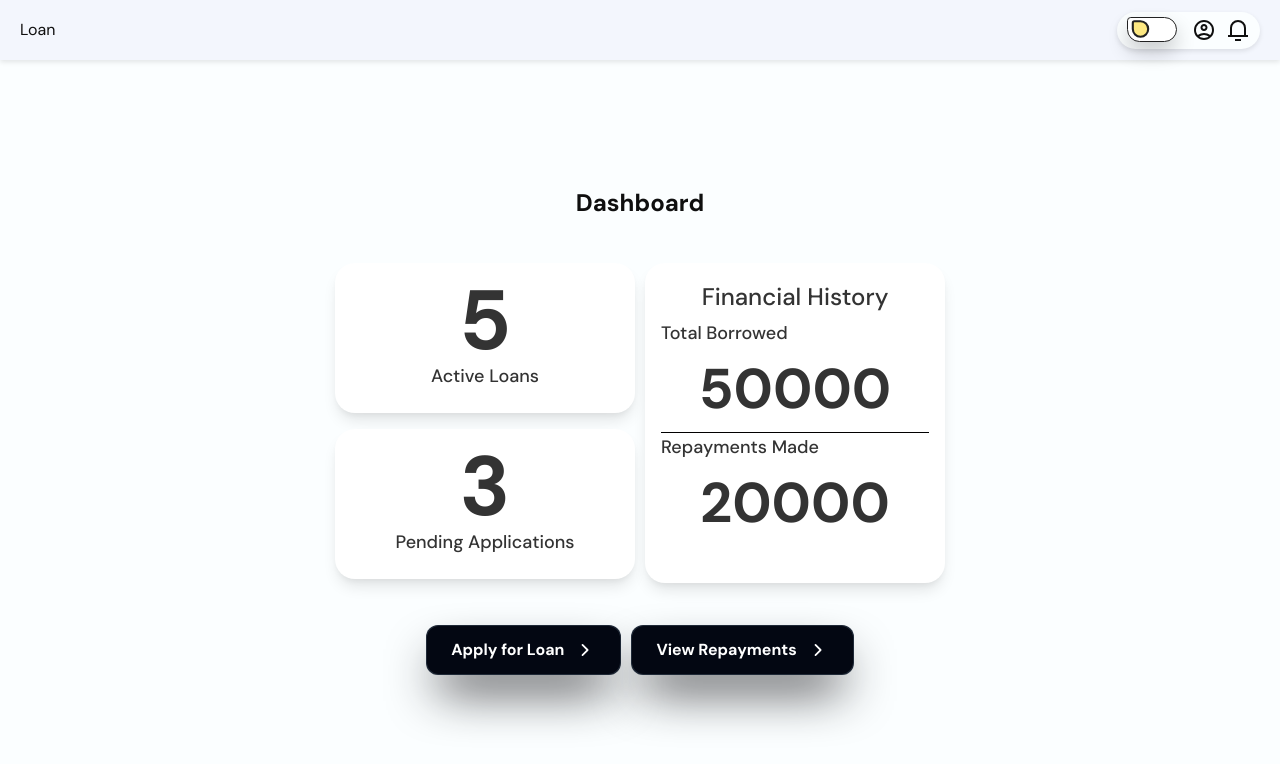
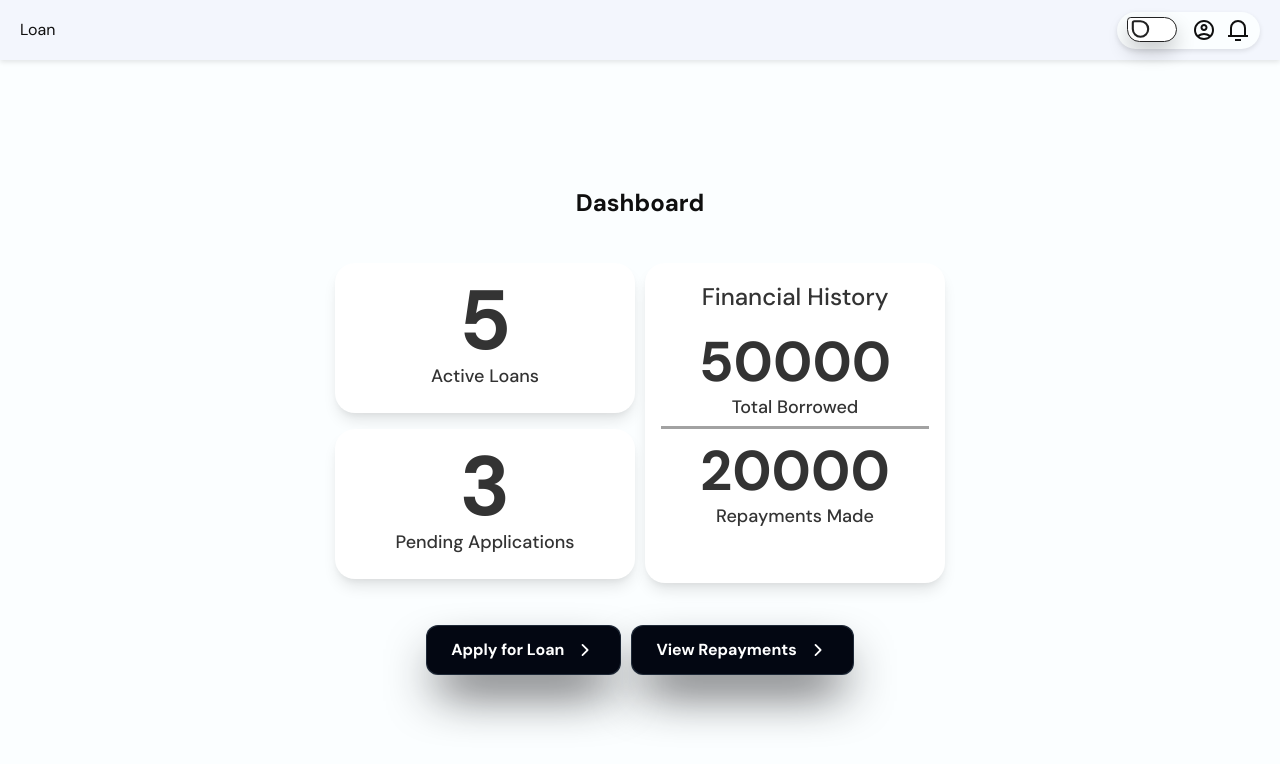
Before and after one commit to jkcsoftwaresllp/LoanApp_Client, a React (Vite) app: page /dashboard in a window 1280 px wide. Shown: the top 764 px of the page. Built offline with nearby package versions, Linux system fonts and the light colour scheme; sample sign-in values are in the browser's storage.

Commit message:
feat: enhance CustomDashboardCard layout, add EyeCloseIcon, and update styles for improved UI

```diff
--- a/src/components/common/CustomDashCard.jsx
+++ b/src/components/common/CustomDashCard.jsx
@@ -15,11 +15,11 @@
         <p className={styles.titleTextCustom}>{title}</p>
       </div>
       <div className={styles.data}>
+        <p className={styles.valueCustom}>{value}</p>
         <p className={styles.valueTitle}>{valueTitle}</p>
-        <p className={styles.valueCustom}>{value}</p>
         <p className={styles.divider}></p>
+        <p className={styles.valueCustom}>{value2}</p>
         <p className={styles.valueTitle}>{valueTitle2}</p>
-        <p className={styles.valueCustom}>{value2}</p>
       </div>
     </div>
   );
--- a/src/components/common/assets.jsx
+++ b/src/components/common/assets.jsx
@@ -248,3 +248,17 @@
     ></path>
   </svg>
 );
+
+export const EyeCloseIcon = () => (
+  <svg
+    xmlns="http://www.w3.org/2000/svg"
+    height="24px"
+    viewBox="0 -960 960 960"
+    width="24px"
+  >
+    <path
+      fill="currentColor"
+      d="m644-428-58-58q9-47-27-88t-93-32l-58-58q17-8 34.5-12t37.5-4q75 0 127.5 52.5T660-500q0 20-4 37.5T644-428Zm128 126-58-56q38-29 67.5-63.5T832-500q-50-101-143.5-160.5T480-720q-29 0-57 4t-55 12l-62-62q41-17 84-25.5t90-8.5q151 0 269 83.5T920-500q-23 59-60.5 109.5T772-302Zm20 246L624-222q-35 11-70.5 16.5T480-200q-151 0-269-83.5T40-500q21-53 53-98.5t73-81.5L56-792l56-56 736 736-56 56ZM222-624q-29 26-53 57t-41 67q50 101 143.5 160.5T480-280q20 0 39-2.5t39-5.5l-36-38q-11 3-21 4.5t-21 1.5q-75 0-127.5-52.5T300-500q0-11 1.5-21t4.5-21l-84-82Zm319 93Zm-151 75Z"
+    />
+  </svg>
+);
--- a/src/components/common/style/DropDown.module.css
+++ b/src/components/common/style/DropDown.module.css
@@ -106,7 +106,7 @@
   align-items: center;
 }
 .trigger:before {
-  content: "›";
+  content: "<";
   rotate: -90deg;
   width: 17px;
   height: 17px;
--- a/src/components/common/style/Header.module.css
+++ b/src/components/common/style/Header.module.css
@@ -58,19 +58,22 @@
   transform: translateY(-50%) scale(0.7);
   border: 3px solid #222;
   border-radius: 30px 100px 100px 100px;
-  background-color: #fde881;
+  background-color: white;
   box-sizing: border-box;
   transition: all 0.5s;
+  align-items: center;
+  justify-content: center;
 }
 
 .checkboxWrapper input[type="checkbox"]:checked {
-  background-color: #fde881;
+  background-color: var(--color-btn);
   border-radius: 100px 100px 30px 100px;
+  border: 1px solid var(--color-text-primary);
 }
 
 .checkboxWrapper input[type="checkbox"]:checked::before {
   left: 50%;
-  background-color: #fff;
+  background-color: var(--color-text-primary);
   border-radius: 100px 100px 30px 100px;
 }
 
--- a/src/components/common/style/dashboardcard.module.css
+++ b/src/components/common/style/dashboardcard.module.css
@@ -60,6 +60,8 @@
 
 .valueTitle {
   color: #333;
+  text-align: center;
+  margin-top: -10px;
 }
 .desc {
   font-size: var(--font-size-small);
@@ -75,6 +77,7 @@
 }
 .divider {
   width: 100%; /* Make the line span the full width */
-  border-top: 1px solid #010000; /* Create a thin, light gray line */
-  margin: 1px 0; /* Add some spacing above and below the line */
+  border-top: 3px solid #0100005d; /* Create a thin, light gray line */
+
+  margin-top: 5px; /* Add some spacing above and below the line */
 }
--- a/src/pages/Login.jsx
+++ b/src/pages/Login.jsx
@@ -6,6 +6,7 @@
 import { useNavigate } from "react-router-dom";
 import style from "./style/LoginForm.module.css";
 import { Loader } from "../components/common/Loader";
+import { EyeCloseIcon, EyeIcon } from "../components/common/assets";
 
 const Login = () => {
   const navigate = useNavigate();
```
Also changed, not shown: src/hooks/useOtpHandler.jsx (+5 -2 lines).
